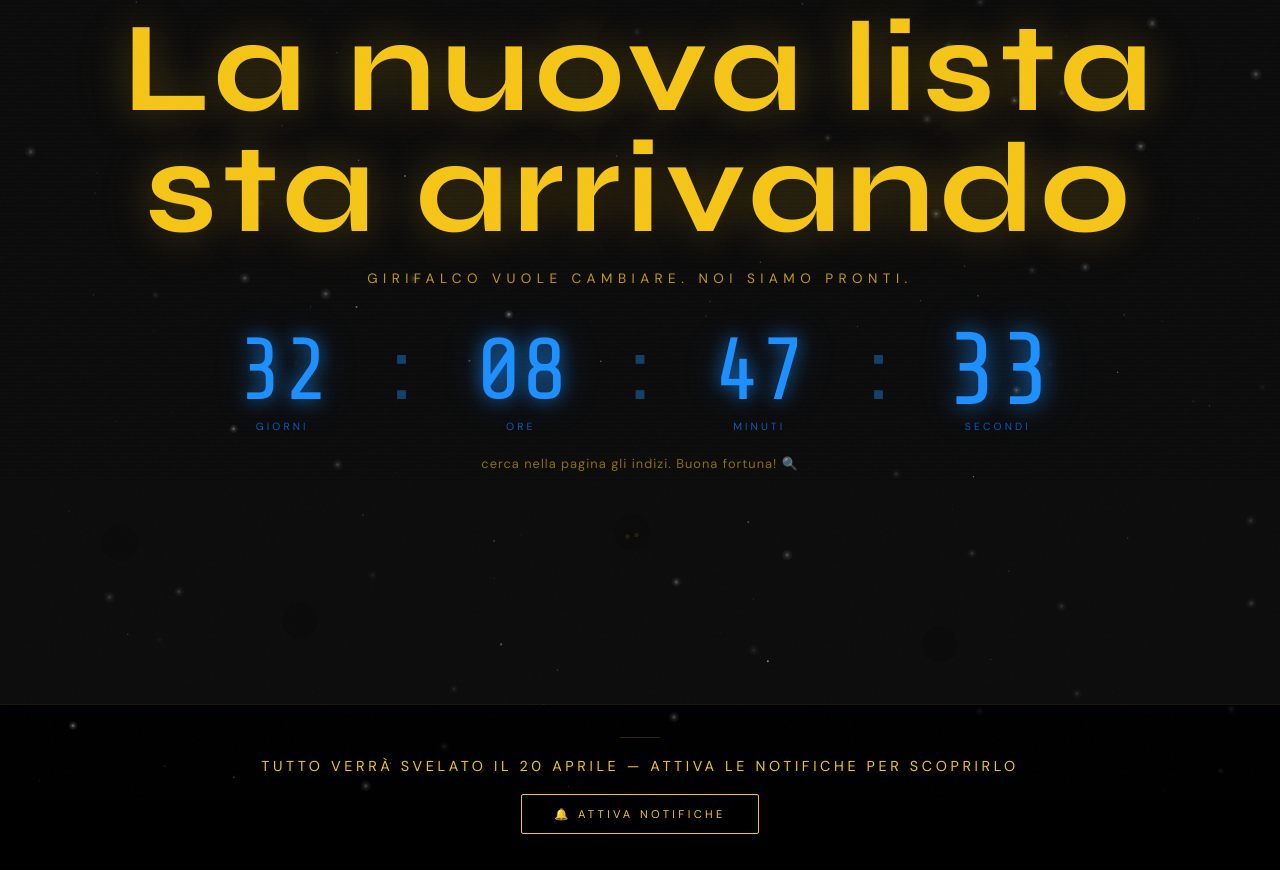
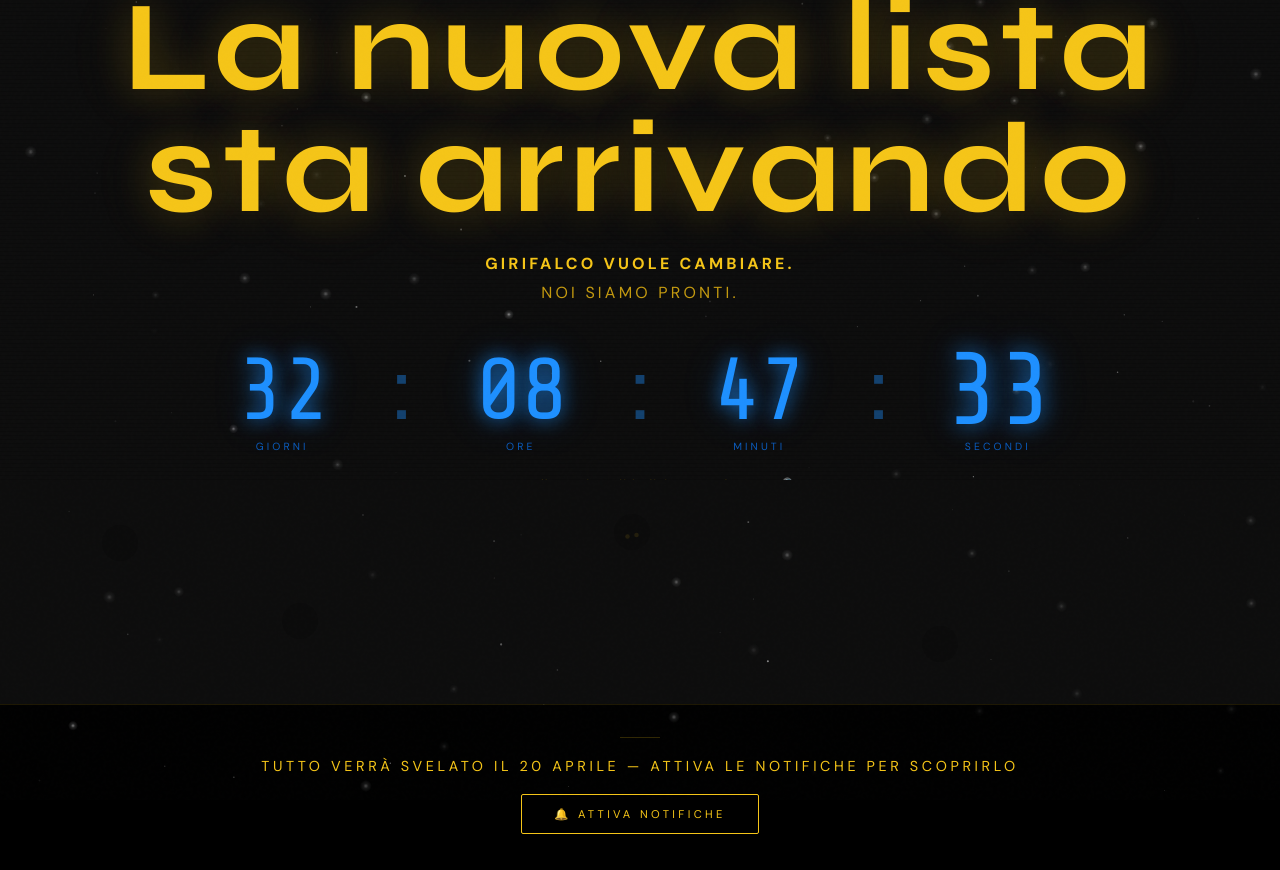
Before and after one commit to Phapho21/girifalco-evento, a plain HTML site: page index.html in a window 1280 px wide. Shown: the top 870 px of the page. Drawn offline with nearby package versions, Linux system fonts and the light colour scheme.

Commit message:
Update index.html
cambio font

```diff
--- a/index.html
+++ b/index.html
@@ -101,13 +101,20 @@
     }
 
     .hero-subtitle {
-      font-size: clamp(0.6rem, 1.5vw, 0.85rem);
-      letter-spacing: 0.4em;
+      font-size: clamp(0.75rem, 1.8vw, 1rem);
+      letter-spacing: 0.2em;
       color: var(--yellow-dim);
       margin-top: 1.2rem;
       text-transform: uppercase;
+      text-align: center;
+      line-height: 1.8;
       position: relative;
       z-index: 1;
+    }
+
+    .hero-subtitle strong {
+      font-weight: 700;
+      color: var(--yellow);
     }
 
     /* ===================== COUNTDOWN ===================== */
@@ -451,7 +458,7 @@
   <canvas id="starfield"></canvas>
   <section class="hero">
     <h1 class="hero-title">La nuova lista<br>sta arrivando</h1>
-    <p class="hero-subtitle">Girifalco vuole cambiare. Noi siamo pronti.</p>
+    <p class="hero-subtitle"><strong>Girifalco vuole cambiare.</strong><br>Noi siamo pronti.</p>
     <div class="countdown" id="countdown">
       <div class="countdown-block">
         <span class="countdown-num" id="cd-days">00</span>
```
